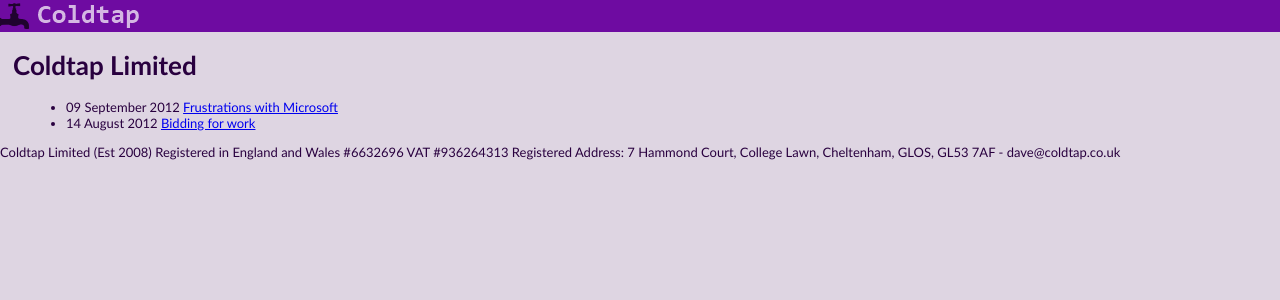
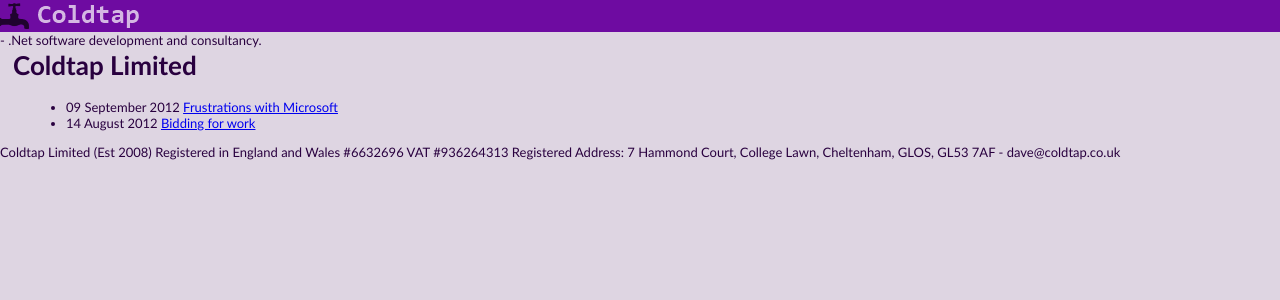
Before and after one commit to davewasthere/coldtap, a Jekyll site: the page built from index.html, in a window 1280 px wide. Shown: the top 300 px of the page. Built offline with Jekyll 4.4.1, drawn with Linux system fonts in a browser that asks for light colours.

Commit message:
Updated.

```diff
--- a/_layouts/layout.html
+++ b/_layouts/layout.html
@@ -19,7 +19,7 @@
   <div id="container">
     <header>
 
-        <a href="/" title="home" class="coldtap-logo">Home</a>
+        <a href="/" title="home" class="coldtap-logo">Home</a> - .Net software development and consultancy.
 
     </header>
     <div id="main" class="content">
```
